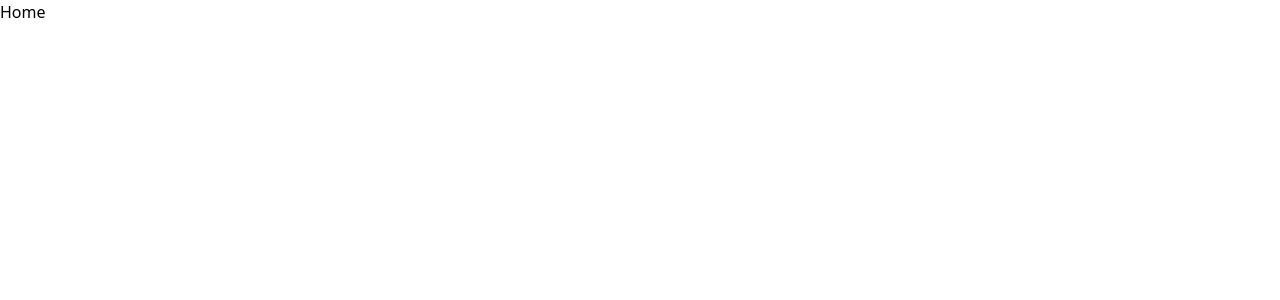
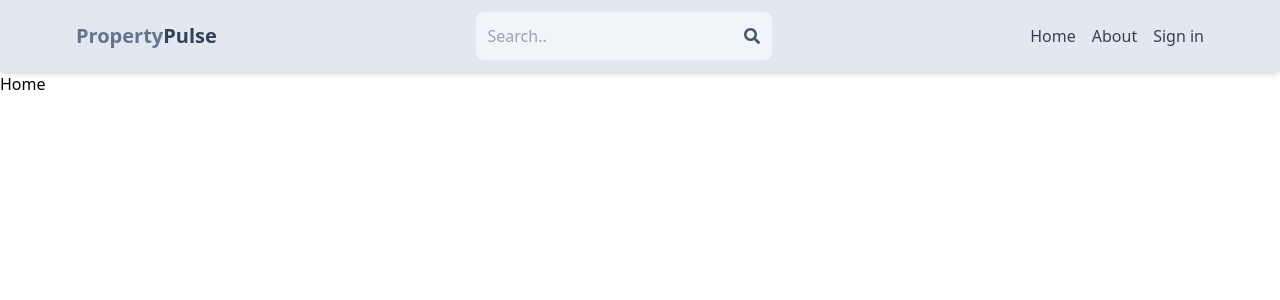
Before and after one commit to ankitadhakad/Project, a React (Vite) app in the folder client/: page / in a window 1280 px wide. Shown: the top 300 px of the page. Built offline with nearby package versions, Linux system fonts and the light colour scheme.

Commit message:
create header component

```diff
--- a/client/package.json
+++ b/client/package.json
@@ -12,6 +12,7 @@
   "dependencies": {
     "react": "^18.2.0",
     "react-dom": "^18.2.0",
+    "react-icons": "^4.11.0",
     "react-router-dom": "^6.16.0"
   },
   "devDependencies": {
--- a/client/src/App.jsx
+++ b/client/src/App.jsx
@@ -5,10 +5,12 @@
 import About from './pages/About';
 import Profile from './pages/Profile';
 import Home from './pages/Home';
+import Header from './components/Header';
 
 export default function App() {
   return (
     <BrowserRouter>
+    <Header/>
     <Routes>
       <Route path='/' element={<Home/>} />
       <Route path='/about' element={<About/>} />
--- /dev/null
+++ b/client/src/components/Header.jsx
@@ -0,0 +1,41 @@
+import React from 'react'
+import {FaSearch} from 'react-icons/fa';
+import {Link} from 'react-router-dom';
+export default function Header() {
+  return (
+    <header className='bg-slate-200 shadow-md'>
+        <div className='flex justify-between items-center max-w-6xl mx-auto p-3'>
+
+        <Link to ='/'>
+        <h1 className='font-bold text-sm sm:text-xl flex flex-wrap'>
+        <span className='text-slate-500'>Property</span>
+        <span className='text-slate-700'>Pulse</span>
+        </h1>
+        </Link>
+        {/* /* <h3>
+            <a href='./pages/Home.jsx'>Home</a>
+  </h3> */ }
+  <form className ='bg-slate-100 p-3 rounded-lg flex items-center'>
+   <input type ='text' placeholder='Search..'
+   className ='bg-transparent focus:outline-none w-24 sm:w-64'/>
+   <FaSearch className='text-slate-600'/>
+  </form>
+  <ul className='flex gap-4'>
+    <Link to='/home'>
+    <li className='hidden sm:inline text-slate-700 hover:underline'>Home</li>
+    </Link>
+
+    <Link to='/about'>
+    <li className='hidden sm:inline text-slate-700 hover:underline'>About</li>
+    </Link>
+
+    <Link to='/sign-in'>
+    <li className='text-slate-700 hover:underline'>Sign in</li>
+    </Link>
+
+  </ul>
+  </div>
+
+    </header>
+  )
+}
```
Also changed, not shown: 1 other file (tests, documents, lock files or other folders).
